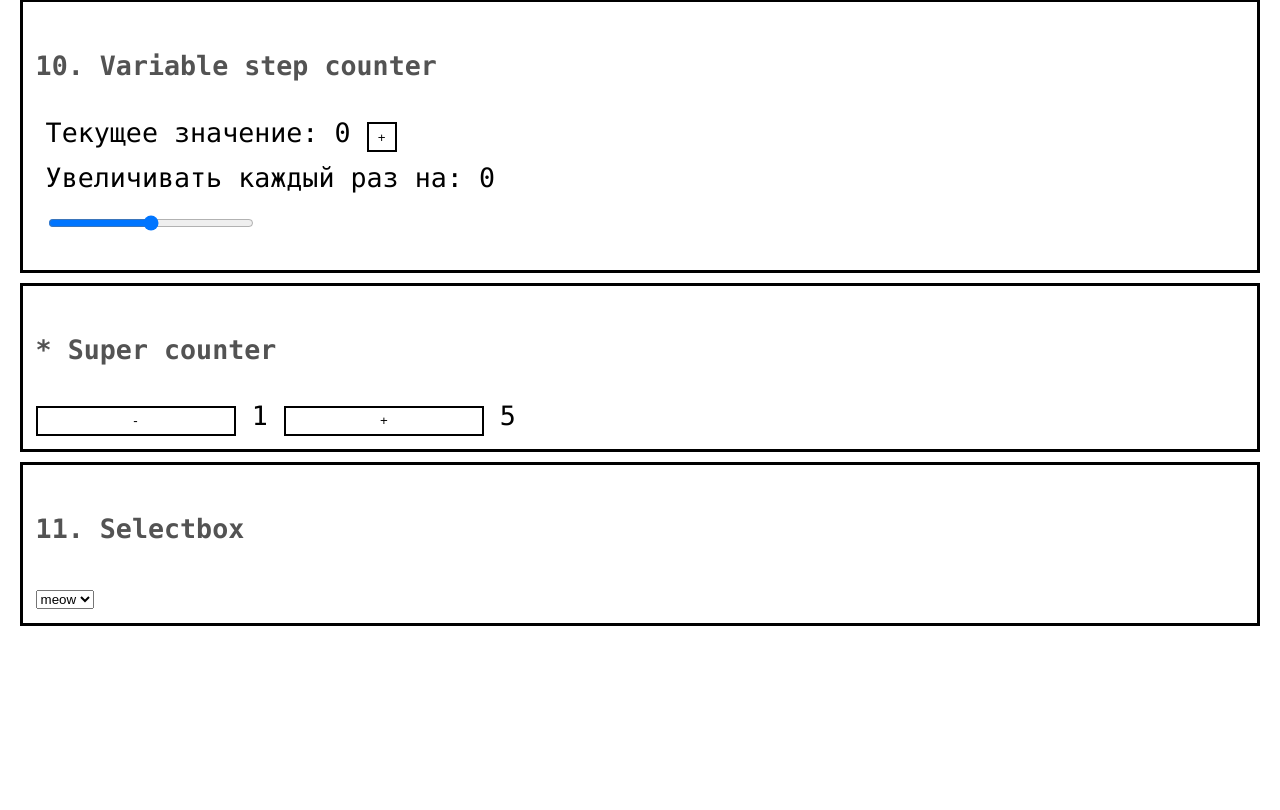
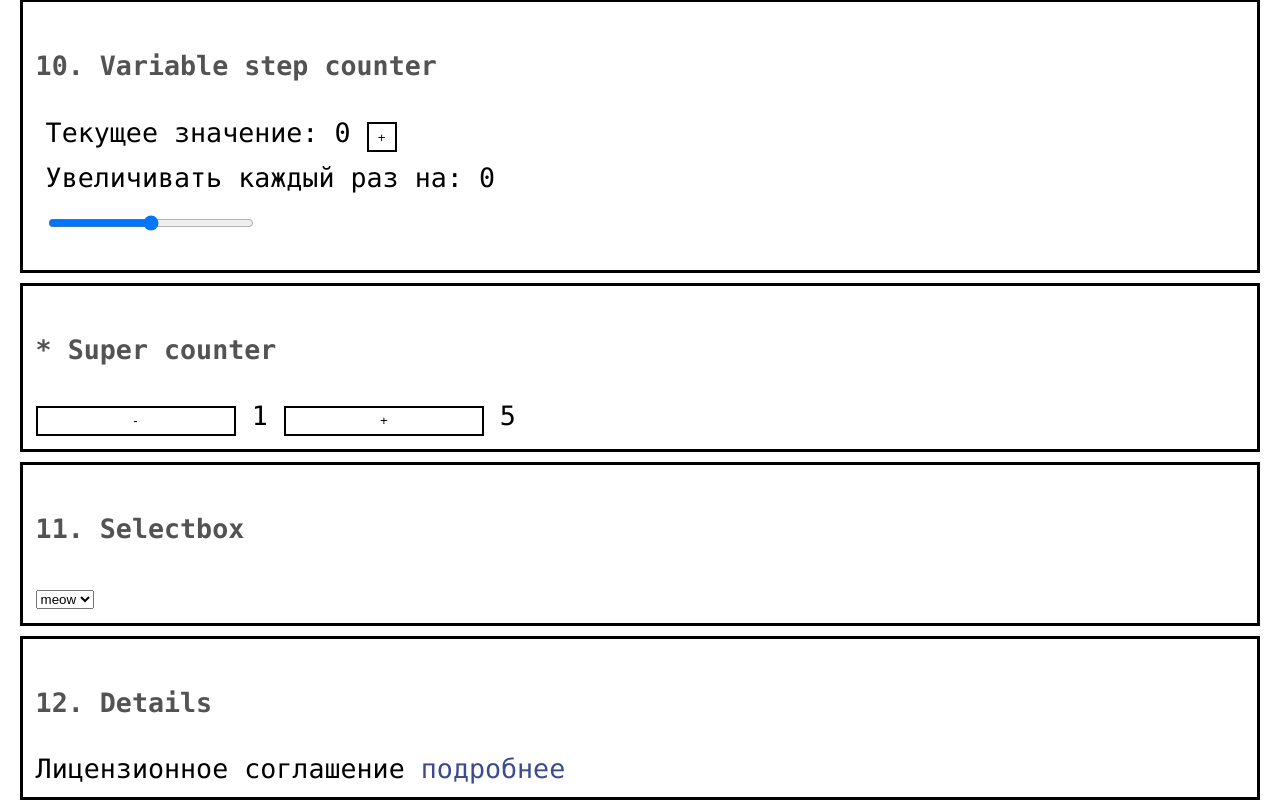
Before and after one commit to Xumeparu/exam, a React (Create React App) app: page / in a window 1280 px wide. Shown: the part 1751-2561 px from the top of the page. Before the commit the page ends 2387 px from the top, so only its background shows below. Built offline with nearby package versions, Linux system fonts and the light colour scheme.

Commit message:
Added Details component and test for is

```diff
--- a/src/App.css
+++ b/src/App.css
@@ -87,3 +87,7 @@ button {
   height: 30px;
   width: 30px;
 }
+
+.link {
+  color: #3b4b90;
+}
--- a/src/App.js
+++ b/src/App.js
@@ -11,6 +11,7 @@ import Counter from './components/Counter/Counter';
 import VariableStepCounter from './components/VariableStepCounter/VariableStepCounter';
 import SuperCounter from './components/SuperCounter/SuperCounter';
 import Selectbox from './components/Selectbox/SelectBox';
+import Details from './components/Details/Details';
 
 export default function App() {
     return (
@@ -27,6 +28,7 @@ export default function App() {
             <VariableStepCounter />
             <SuperCounter />
             <Selectbox options={['meow', 'woof', 'bark']} onSelect={value => console.log(value)} />
+            <Details shortText="Лицензионное соглашение" text="Настоящее соглашение дает вам нижеследующие права..." />
         </>
     );
 }
--- /dev/null
+++ b/src/components/Details/Details.jsx
@@ -0,0 +1,20 @@
+import React, { useState } from 'react';
+
+export default function Details({shortText, text}) {
+    const [linkState, setLinkState] = useState(true);
+
+    function handleClick() {
+        setLinkState(!linkState);
+    }
+
+    return (
+        <div className='block'>
+            <h4>12. Details</h4>
+            <span>{shortText}</span>&nbsp;
+            {!linkState && <span>{text}&nbsp;</span>}
+            <a className='link' onClick={handleClick} data-testid='link'>
+                {linkState ? 'подробнее' : 'скрыть'}
+            </a>
+        </div>
+    );
+}
```
Also changed, not shown: 1 other file (tests, documents, lock files or other folders).
